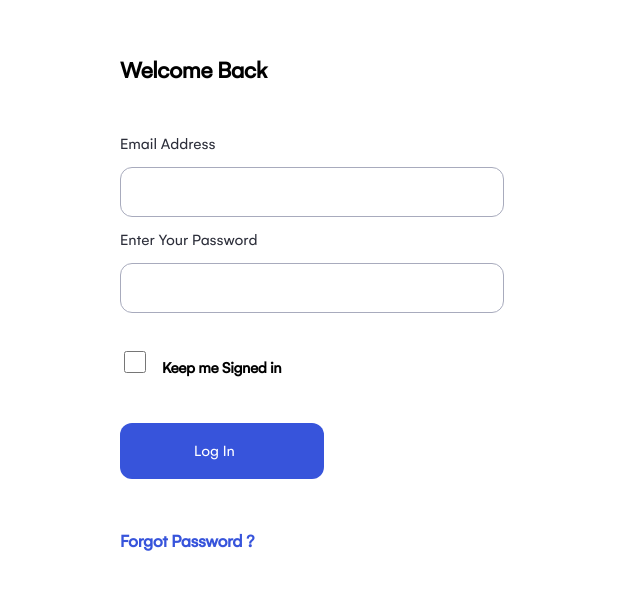
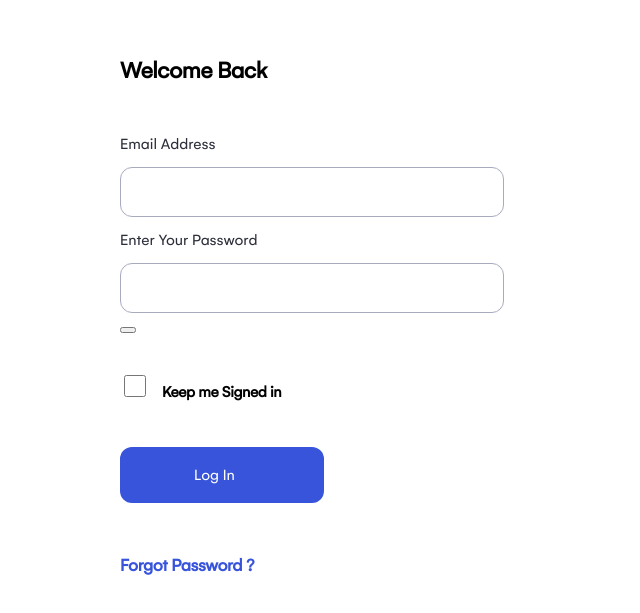
Before and after one commit to SkillBrain-com/pluto-internship, a React (Create React App) app: page / in a window 1280 px wide. Shown: the part 175-788 px from the top of the page, without its empty margins (0-640 px from the left). Built offline with nearby package versions, Linux system fonts and the light colour scheme.

Commit message:
SM-TM-36acc try to add eye in password input

```diff
--- a/src/components/login/Login.jsx
+++ b/src/components/login/Login.jsx
@@ -1,8 +1,10 @@
 import React from "react";
 import { useFormik } from 'formik';
 import "./Login.css";
+import { useState } from "react";
 
 const Login = () => {
+    const [passwordType, setPasswordType] = useState("password");
     const formik = useFormik({
         initialValues: {
             email: "",
@@ -13,6 +15,15 @@ const Login = () => {
             alert(JSON.stringify(values, null, 2));
         }
     });
+
+    const togglePassword =()=>{
+        if(passwordType==="password")
+        {
+         setPasswordType("text")
+         return;
+        }
+        setPasswordType("password")
+      }
 
     return (
         <div className="container">
@@ -27,15 +38,21 @@ const Login = () => {
                     value={formik.values.email}
                     onBlur={formik.handleBlur}
                 />
-                <label htmlFor="Email">Enter Your Password</label>
+                <label htmlFor="Password">Enter Your Password</label>
                 <input
                     id="password"
                     name="password"
-                    type="password"
+                    type={passwordType}
                     onChange={formik.handleChange}
                     value={formik.values.password}
                     onBlur={formik.handleBlur}
+
                 />
+                     <div className="input-group-btn">
+                     <button className="btn btn-outline-primary" onClick={togglePassword}>
+                     { passwordType==="password"? <i className="bi bi-eye-slash"></i> :<i className="bi bi-eye"></i> }
+                     </button>
+                    </div>
                 <label className="label-checkbox"><input
                     id="logged"
                     name="logged"
```
Also changed, not shown: src/components/fonts/GelionRegular.ttf (added), 1 other file (tests, documents, lock files or other folders).
